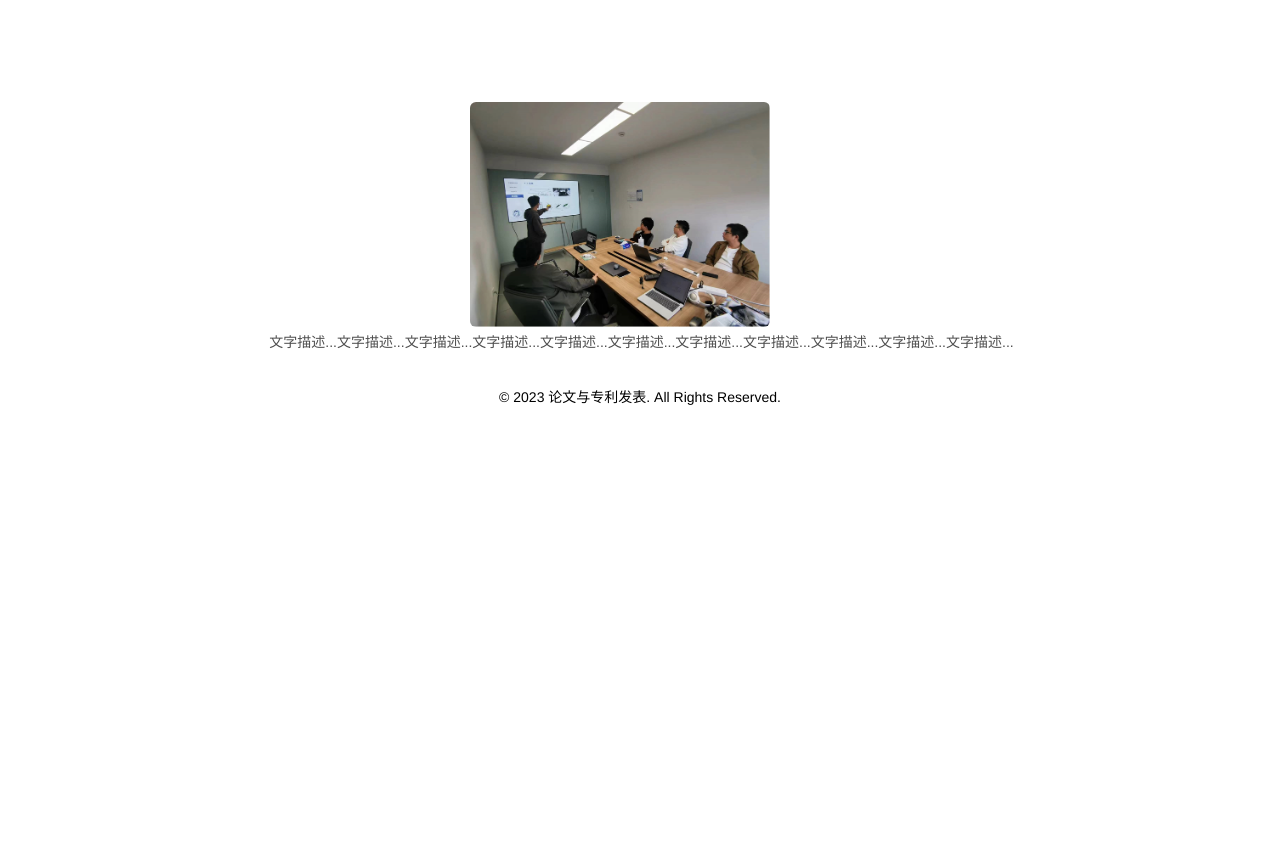
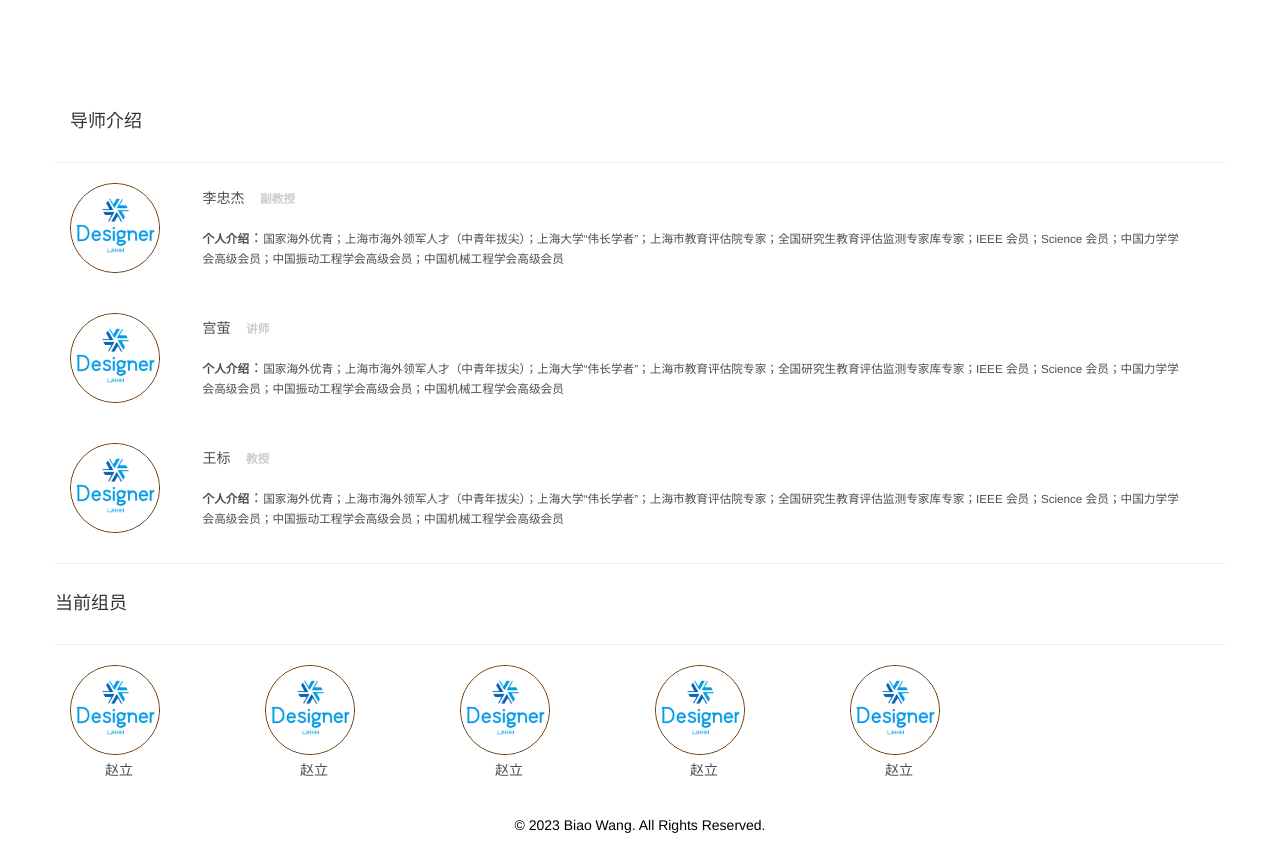
Before and after one commit to wangbiaolab/-wangbiaolab.github.io, a plain HTML site: page people.html in a window 1280 px wide. Shown: the part 248-1103 px from the top of the page. Before the commit the page ends 800 px from the top, so only its background shows below. Drawn offline with nearby package versions, Linux system fonts and the light colour scheme.

Commit message:
fix page

```diff
--- a/people.html
+++ b/people.html
@@ -5,9 +5,10 @@
     <meta charset="UTF-8">
     <meta name="viewport" content="width=device-width, initial-scale=1.0">
     <title>People</title>
-    <link rel="stylesheet" href="./css/index.css" type="text/css" />
+    <link rel="stylesheet" href="./css/index.css" type="text/css"/>
     <!-- 最新版本的 Bootstrap 核心 CSS 文件 -->
-    <link rel="stylesheet" href="https://cdn.bootcdn.net/ajax/libs/twitter-bootstrap/3.4.1/css/bootstrap.min.css" integrity="sha384-HSMxcRTRxnN+Bdg0JdbxYKrThecOKuH5zCYotlSAcp1+c8xmyTe9GYg1l9a69psu" crossorigin="anonymous">
+    <link rel="stylesheet" href="https://cdn.bootcdn.net/ajax/libs/twitter-bootstrap/3.4.1/css/bootstrap.min.css"
+          integrity="sha384-HSMxcRTRxnN+Bdg0JdbxYKrThecOKuH5zCYotlSAcp1+c8xmyTe9GYg1l9a69psu" crossorigin="anonymous">
 </head>
 
 <body>
@@ -19,20 +20,101 @@
 <div class="container">
     <div class="nav-bar">
         <div class="nav-item"><a href="./home.html">Home</a></div>
-        <div class="nav-item"><a href="./news.html" >News</a></div>
-        <div class="nav-item"><a href="./index.html" >Publications</a></div>
-        <div class="nav-item"><a href="./people.html"  class=" selected">People</a></div>
+        <div class="nav-item"><a href="./news.html">News</a></div>
+        <div class="nav-item"><a href="./index.html">Publications</a></div>
+        <div class="nav-item"><a href="./people.html" class=" selected">People</a></div>
         <div class="nav-item"><a href="research.html">Research</a></div>
         <div class="nav-item"><a href="./group.html">Group&nbsp; Session</a></div>
     </div>
     <div class="content" >
-        <img style="margin-left: 400px" src="./img/img_14.png" class="img-responsive img-rounded " alt="Responsive image">
-        <p style="text-align: center">文字描述...文字描述...文字描述...文字描述...文字描述...文字描述...文字描述...文字描述...文字描述...文字描述...文字描述...</p>
+        <div class="row">
+            <div class="col-md-12">
+                <h4>
+                    导师介绍
+                </h4>
+            </div>
+        </div>
+        <div class="row">
+            <hr>
+        </div>
+        <div class="row" >
+            <div class="col-md-1">
+                <img src="./img/logo.png" alt="..." class="img-circle img-rounded"
+                     style=" border:1px solid #663300;width:90px;height: 90px">
+            </div>
+            <div class="col-md-11">
+                <p>李忠杰 &nbsp; &nbsp;<b style="color:  #CCC;font-size: smaller">副教授</b></p>
+                <p><b style="font-size: smaller">个人介绍</b>：<span style="font-size: smaller">国家海外优青；上海市海外领军人才（中青年拔尖）；上海大学“伟长学者”；上海市教育评估院专家；全国研究生教育评估监测专家库专家；IEEE 会员；Science 会员；中国力学学会高级会员；中国振动工程学会高级会员；中国机械工程学会高级会员</span>
+                </p>
+            </div>
+        </div>
+        <div class="row" style="margin-top: 30px">
+            <div class="col-md-1">
+                <img src="./img/logo.png" alt="..." class="img-circle img-rounded"
+                     style=" border:1px solid #663300;width:90px;height: 90px">
+            </div>
+            <div class="col-md-11">
+                <p>宫萤 &nbsp; &nbsp;<b style="color:  #CCC;font-size: smaller">讲师</b></p>
+                <p><b style="font-size: smaller">个人介绍</b>：<span style="font-size: smaller">国家海外优青；上海市海外领军人才（中青年拔尖）；上海大学“伟长学者”；上海市教育评估院专家；全国研究生教育评估监测专家库专家；IEEE 会员；Science 会员；中国力学学会高级会员；中国振动工程学会高级会员；中国机械工程学会高级会员</span>
+                </p>
+            </div>
+        </div>
+        <div class="row" style="margin-top: 30px">
+            <div class="col-md-1">
+                <img src="./img/logo.png" alt="..." class="img-circle img-rounded"
+                     style=" border:1px solid #663300;width:90px;height: 90px">
+            </div>
+            <div class="col-md-11">
+                <p>王标 &nbsp; &nbsp;<b style="color: #CCC;font-size: smaller">教授</b></p>
+                <p><b style="font-size: smaller">个人介绍</b>：<span style="font-size: smaller">国家海外优青；上海市海外领军人才（中青年拔尖）；上海大学“伟长学者”；上海市教育评估院专家；全国研究生教育评估监测专家库专家；IEEE 会员；Science 会员；中国力学学会高级会员；中国振动工程学会高级会员；中国机械工程学会高级会员</span>
+                </p>
+            </div>
+        </div>
+        <div class="row">
+            <hr>
+        </div>
+        <div class="row">
+            <h4>当前组员</h4>
+        </div>
+        <div class="row">
+            <hr>
+        </div>
+        <div class="row">
+            <div class="col-md-2">
+                <img src="./img/logo.png" alt="..." class="img-circle img-rounded"
+                     style=" border:1px solid #663300;width:90px;height: 90px">
+                <p >赵立</p>
+            </div>
+            <div class="col-md-2">
+                <img src="./img/logo.png" alt="..." class="img-circle img-rounded"
+                     style=" border:1px solid #663300;width:90px;height: 90px">
+                <p>赵立</p>
+            </div>
+            <div class="col-md-2">
+                <img src="./img/logo.png" alt="..." class="img-circle img-rounded"
+                     style=" border:1px solid #663300;width:90px;height: 90px">
+                <p>赵立</p>
+            </div>
+            <div class="col-md-2">
+                <img src="./img/logo.png" alt="..." class="img-circle img-rounded"
+                     style=" border:1px solid #663300;width:90px;height: 90px">
+                <p>赵立</p>
+            </div>
+            <div class="col-md-2">
+                <img src="./img/logo.png" alt="..." class="img-circle img-rounded"
+                     style=" border:1px solid #663300;width:90px;height: 90px">
+                <p>赵立</p>
+            </div>
+            <div class="col-md-2">
+            </div>
+
+        </div>
+
     </div>
 
 </div>
 <div class="footer">
-    &copy; 2023 论文与专利发表. All Rights Reserved.
+    &copy; 2023 Biao Wang. All Rights Reserved.
 </div>
 </body>
 
```
Also changed, not shown: group.html (+1 -1 lines), home.html (+18 -12 lines), index.html (+1 -1 lines), news.html (+1 -1 lines), research.html (+1 -1 lines), img/logo.png (added).
